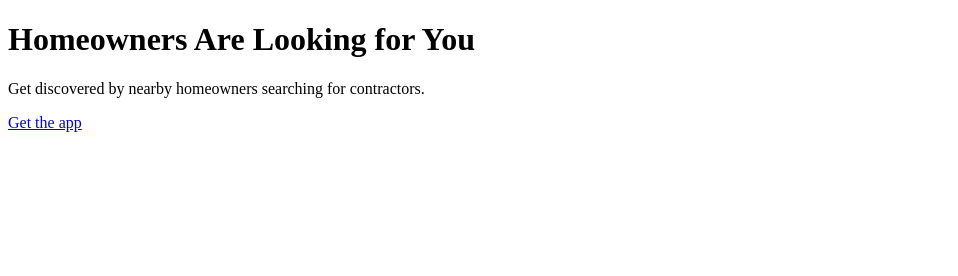
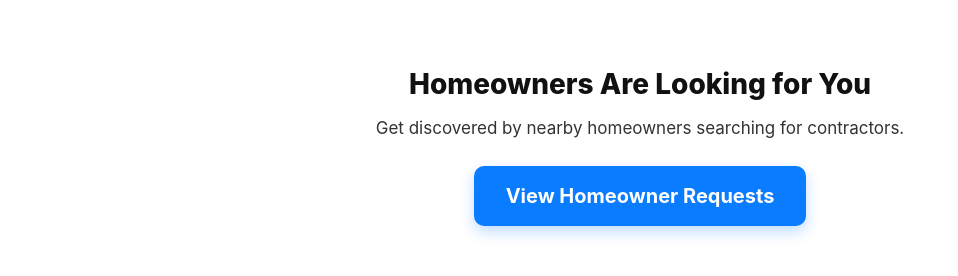
Before and after one commit to mmooshiri/hoyalistdownload, a website: page index.html in a window 1280 px wide. Shown: the whole page, without its empty margins (0-958 px from the left). Drawn offline with Linux system fonts and the light colour scheme.

Commit message:
updated on Jan 30th

```diff
--- a/index.html
+++ b/index.html
@@ -4,10 +4,52 @@
   <meta charset="utf-8">
   <title>Homeowners Are Looking for You</title>
   <meta name="viewport" content="width=device-width, initial-scale=1">
+
+  <style>
+    body {
+      font-family: -apple-system, BlinkMacSystemFont, "Segoe UI", Roboto, Helvetica, Arial, sans-serif;
+      text-align: center;
+      padding: 40px 20px;
+      background: #ffffff;
+      color: #111;
+    }
+
+    h1 {
+      font-size: 28px;
+      font-weight: 800;
+      margin-bottom: 12px;
+    }
+
+    p {
+      font-size: 17px;
+      margin-bottom: 28px;
+      color: #333;
+    }
+
+    .cta {
+      display: inline-block;
+      background: #0a7cff;
+      color: #ffffff;
+      font-size: 20px;
+      font-weight: 700;
+      padding: 18px 32px;
+      border-radius: 10px;
+      text-decoration: none;
+      box-shadow: 0 6px 14px rgba(10,124,255,0.25);
+      transition: transform 0.1s ease, box-shadow 0.1s ease;
+    }
+
+    .cta:active {
+      transform: scale(0.97);
+      box-shadow: 0 4px 10px rgba(10,124,255,0.2);
+    }
+  </style>
 </head>
+
 <body>
   <h1>Homeowners Are Looking for You</h1>
   <p>Get discovered by nearby homeowners searching for contractors.</p>
-  <p><a href="/download">Get the app</a></p>
+
+  <a class="cta" href="/download">View Homeowner Requests</a>
 </body>
 </html>
```
